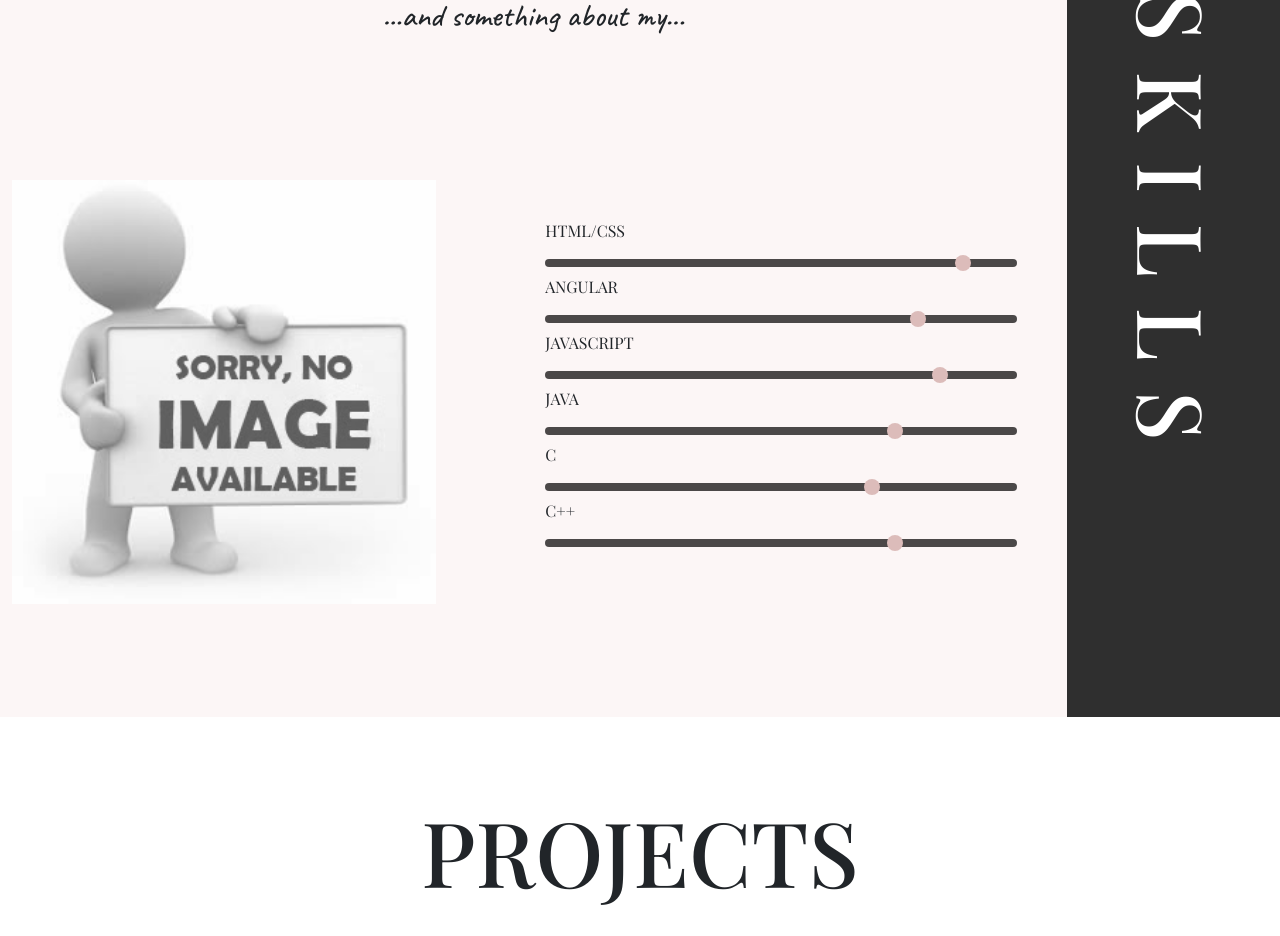
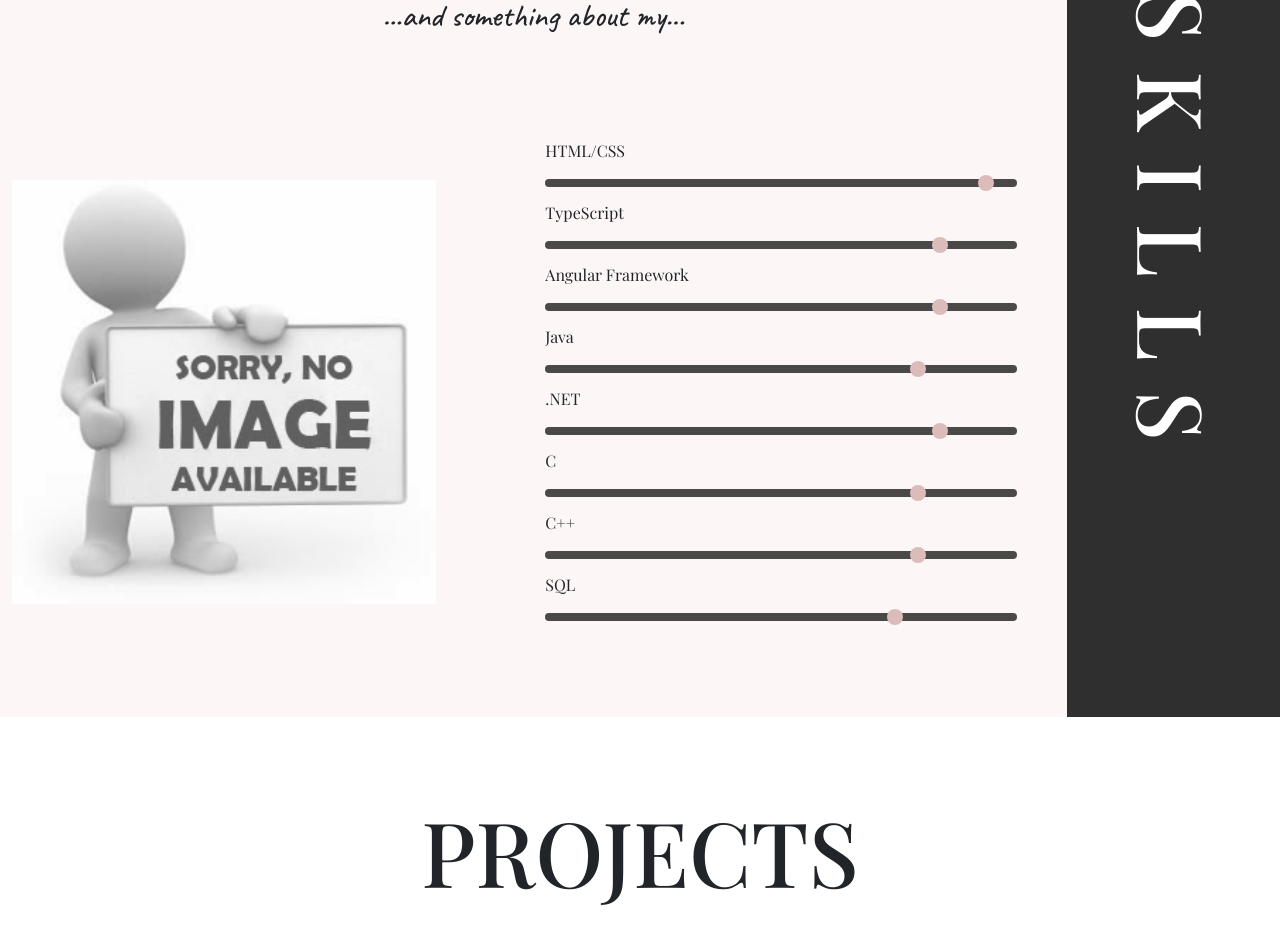
Before and after one commit to Milana99/Portfolio, an Angular app: page / in a window 1280 px wide. Shown: the part 1520-2456 px from the top of the page. Built offline with nearby package versions, Linux system fonts and the light colour scheme; a web font is replaced by a local one.

Commit message:
data for tp added

```diff
--- a/src/app/core/third-page/third-page.component.html
+++ b/src/app/core/third-page/third-page.component.html
@@ -12,23 +12,11 @@
                     SKILLS
                 </h1>
                 <div class="col" id="tr-sc">
-                    <label for="html" class="form-label">HTML/CSS</label>
-                    <input type="range" min="0" max="100" value="90" class="form-range" id="html">
+                    <div *ngFor="let l of programmingLanguages">
+                        <label for="html" class="form-label">{{l.name}}</label>
+                        <input type="range" min="0" max="100" value="{{l.percentage}}" class="form-range" id="html">
+                    </div>
 
-                    <label for="angular" class="form-label">ANGULAR</label>
-                    <input type="range" min="0" max="100" value="80" class="form-range" id="angular">
-
-                    <label for="javascript" class="form-label">JAVASCRIPT</label>
-                    <input type="range" min="0" max="100" value="85" class="form-range" id="angular">
-
-                    <label for="java" class="form-label">JAVA</label>
-                    <input type="range" min="0" max="100" value="75" class="form-range" id="java">
-
-                    <label for="c" class="form-label">C</label>
-                    <input type="range" min="0" max="100" value="70" class="form-range" id="c">
-
-                    <label for="cplusplus" class="form-label">C++</label>
-                    <input type="range" min="0" max="100" value="75" class="form-range" id="cplusplus">
                 </div>
             </div>
         </div>
--- a/src/app/core/third-page/third-page.component.ts
+++ b/src/app/core/third-page/third-page.component.ts
@@ -1,5 +1,8 @@
 import { Component, Input, OnChanges, SimpleChanges } from '@angular/core';
+import { PLanguage } from 'src/app/model/pLanguage';
+import { Person } from 'src/app/model/person';
 import { FunctionsService } from 'src/app/services/functions.service';
+import { PersonService } from 'src/app/services/personService/person.service';
 
 @Component({
   selector: 'app-third-page',
@@ -11,7 +14,13 @@ export class ThirdPageComponent implements OnChanges {
   @Input()
   tpActive: boolean = false;
 
-  constructor(private functions: FunctionsService) { }
+  programmingLanguages: PLanguage[] = []
+  person = new Person;
+
+  constructor(private functions: FunctionsService, private personService: PersonService) {
+    this.person = personService.readPerson();
+    this.programmingLanguages = this.person.programmingLanguages;
+  }
 
   ngOnChanges(changes: SimpleChanges): void {
     if (this.tpActive == true)
--- a/src/app/data/personData.ts
+++ b/src/app/data/personData.ts
@@ -68,5 +68,39 @@ export const PERSON =
                 }
             ]
         }
+    ],
+    "programmingLanguages": [
+        {
+            "name": "HTML/CSS",
+            "percentage": 95
+        },
+        {
+            "name": "TypeScript",
+            "percentage": 85
+        },
+        {
+            "name": "Angular Framework",
+            "percentage": 85
+        },
+        {
+            "name": "Java",
+            "percentage": 80
+        },
+        {
+            "name": ".NET",
+            "percentage": 85
+        },
+        {
+            "name": "C",
+            "percentage": 80
+        },
+        {
+            "name": "C++",
+            "percentage": 80
+        },
+        {
+            "name": "SQL",
+            "percentage": 75
+        }
     ]
 }
--- /dev/null
+++ b/src/app/model/pLanguage.ts
@@ -0,0 +1,9 @@
+export class PLanguage {
+    name: string;
+    percentage: number;
+
+    constructor(obj?: any) {
+        this.name = obj && obj.title || "";
+        this.percentage = obj && obj.percentage || 0;
+    }
+}
--- a/src/app/model/person.ts
+++ b/src/app/model/person.ts
@@ -1,4 +1,5 @@
 import { AboutItem } from "./aboutItem";
+import { PLanguage } from "./pLanguage";
 
 export class Person {
     id: number;
@@ -6,6 +7,7 @@ export class Person {
     occupation: string;
     description: string;
     about: AboutItem[];
+    programmingLanguages: PLanguage[];
 
 
     constructor(obj?: any) {
@@ -14,5 +16,6 @@ export class Person {
         this.occupation = obj && obj.occupation || "";
         this.description = obj && obj.description || "";
         this.about = obj && obj.about && obj.about.map((elem: any) => new AboutItem(elem));
+        this.programmingLanguages = obj && obj.programmingLanguages && obj.programmingLanguages.map((elem: any) => new PLanguage(elem));
     }
 }
--- a/src/app/services/personService/person.service.ts
+++ b/src/app/services/personService/person.service.ts
@@ -15,6 +15,7 @@ export class PersonService {
     this.person.occupation = PERSON.occupation;
     this.person.description = PERSON.description;
     this.person.about = PERSON.about;
+    this.person.programmingLanguages = PERSON.programmingLanguages;
   }
 
   readPerson(): Person {
--- a/src/styles.css
+++ b/src/styles.css
@@ -175,7 +175,6 @@ section {
     background-color: #f8ebeac2;
     border: 0px solid #2F2F2F;
     border-radius: 0px;
-
     box-shadow: 1px 1px 3px 0px #828282;
 
 }
```
